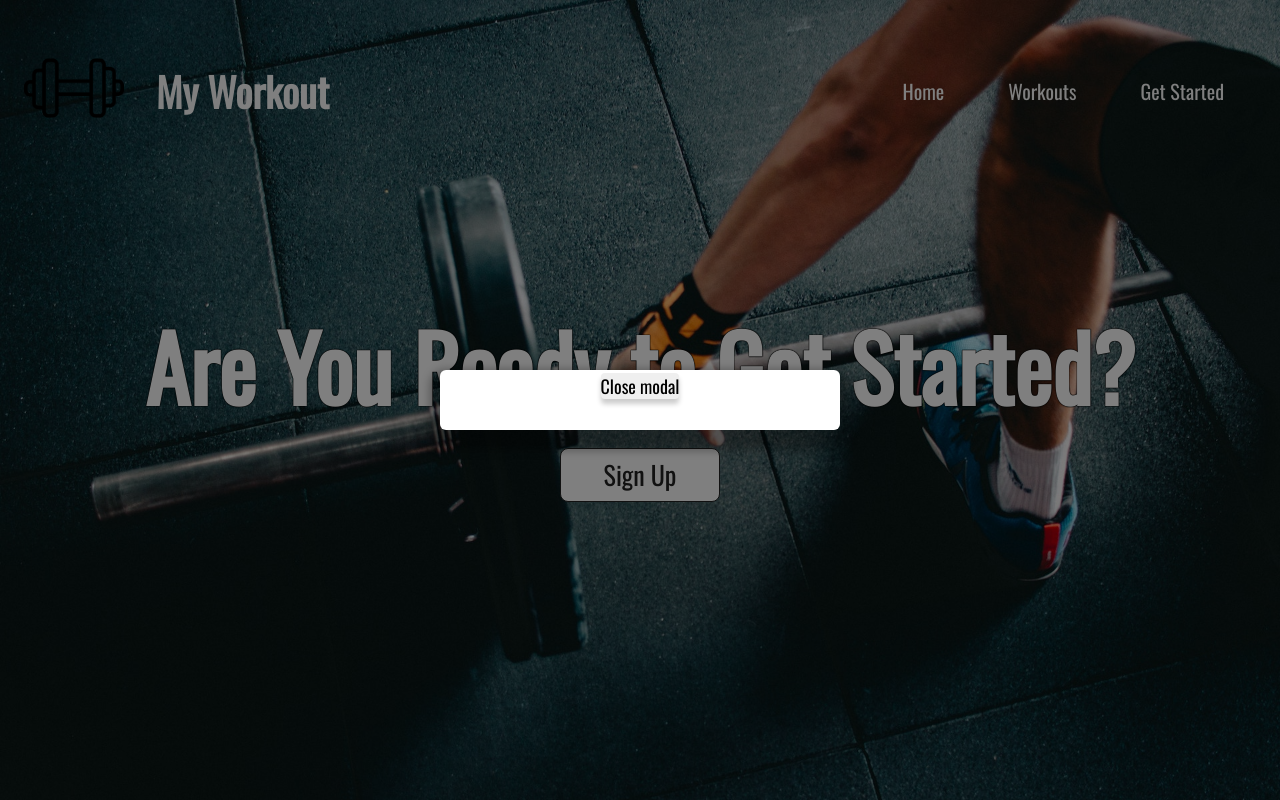
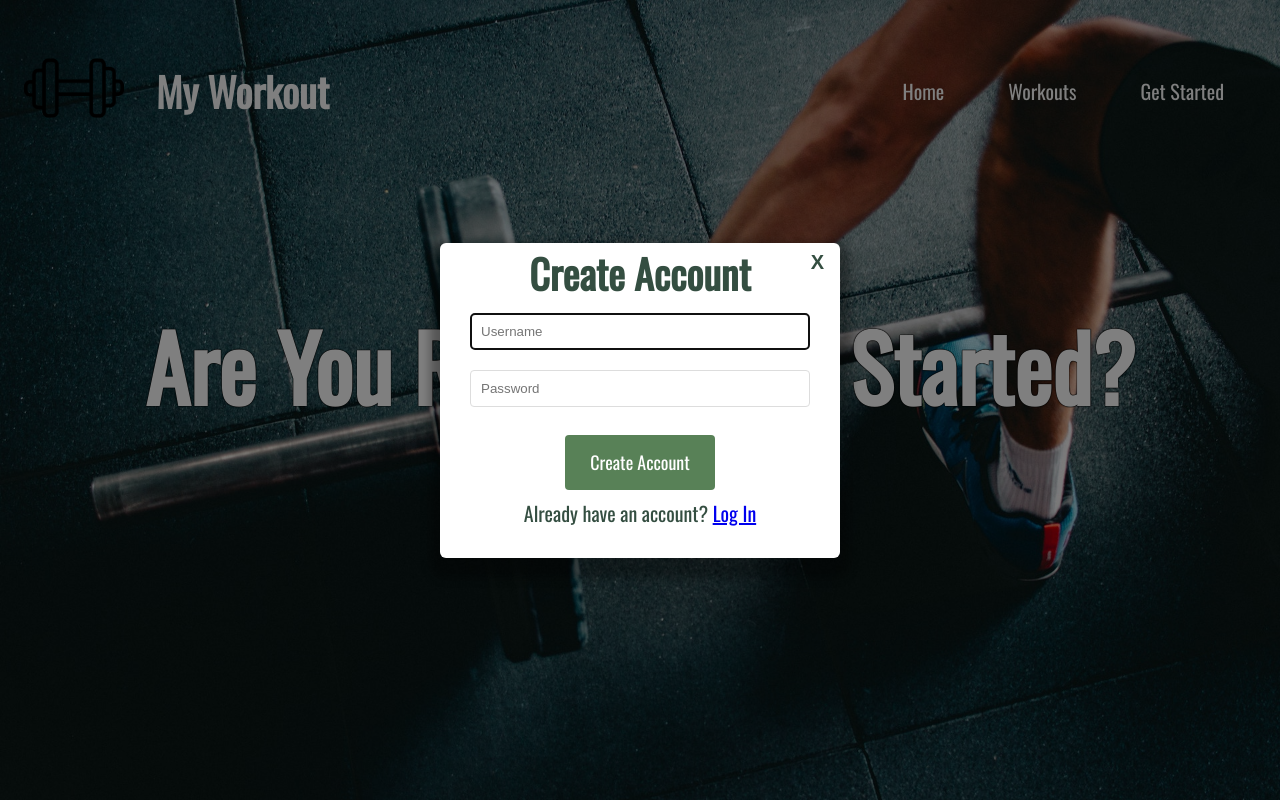
Before and after one commit to jlarafl/Workout_React, a React (Create React App) app in the folder frontend/: page / in a window 1280 px wide. Both pictures are taken after a click on the button "Sign Up". Shown: the part 1463-2263 px from the top of the page. Built offline with nearby package versions, Linux system fonts and the light colour scheme.

Commit message:
added form to get started

```diff
--- a/frontend/src/containers/getStarted/GetStarted.jsx
+++ b/frontend/src/containers/getStarted/GetStarted.jsx
@@ -15,12 +15,30 @@ const GetStarted = () => {
                             close => (
                                 <div className='modal'>
                                     <div className='content'>
+                                        <div id="login">
+                                            <h1>Create Account</h1>
+                                            <form id="login_form">
+                                                <div className="field_container">
+                                                    <input type="text" placeholder="Username" required />
+                                                </div>
 
+                                                <div className="field_container">
+                                                    <input type="Password" placeholder="Password" required />
+                                                    <button id="sign_in_button" className="button__create">
+                                                        <span className="button__text">Create Account</span>
+                                                    </button>
+                                                    <p>Already have an account? <a href="#">Log In</a></p>
+                                                </div>
+
+
+                                            </form>
+
+                                        </div>
                                     </div>
                                     <div>
-                                        <button className="close-modal" onClick=
+                                        <button className="close-button topright" onClick=
                                             {() => close()}>
-                                            Close modal
+                                            <h2>X</h2>
                                         </button>
                                     </div>
                                 </div>
--- a/frontend/src/containers/getStarted/getStarted.css
+++ b/frontend/src/containers/getStarted/getStarted.css
@@ -90,7 +90,9 @@
 
 .modal {
     width: 400px;
+    height: auto;
     background: white;
+    color: #344e41;
     position: fixed;
     z-index: 3;
     border-radius: 6px;
@@ -100,16 +102,37 @@
     transition-delay: 2s;
 }
 
+.button__create {
+    background: #588157;
+    width: 150px;
+    height: 55px;
+    margin: 0.5rem 0;
+}
 
-.close-modal {
-    border: 0;
-    color: black;
-    outline: none;
+.button__text {
     font-family: var(--font-family);
     font-size: 18px;
-    border-radius: 4px;
+}
+
+
+.close-button {
+    border: none;
+    display: inline-block;
+    padding: 8px 16px;
+    vertical-align: middle;
+    overflow: hidden;
+    text-decoration: none;
+    color: inherit;
+    background-color: inherit;
+    text-align: center;
     cursor: pointer;
-    box-shadow: 0 5px 5px rgba(0, 0, 0, 0.2);
+    white-space: nowrap
+}
+
+.topright {
+    position: absolute;
+    right: 0;
+    top: 0
 }
 
 .popup-overlay {
```
